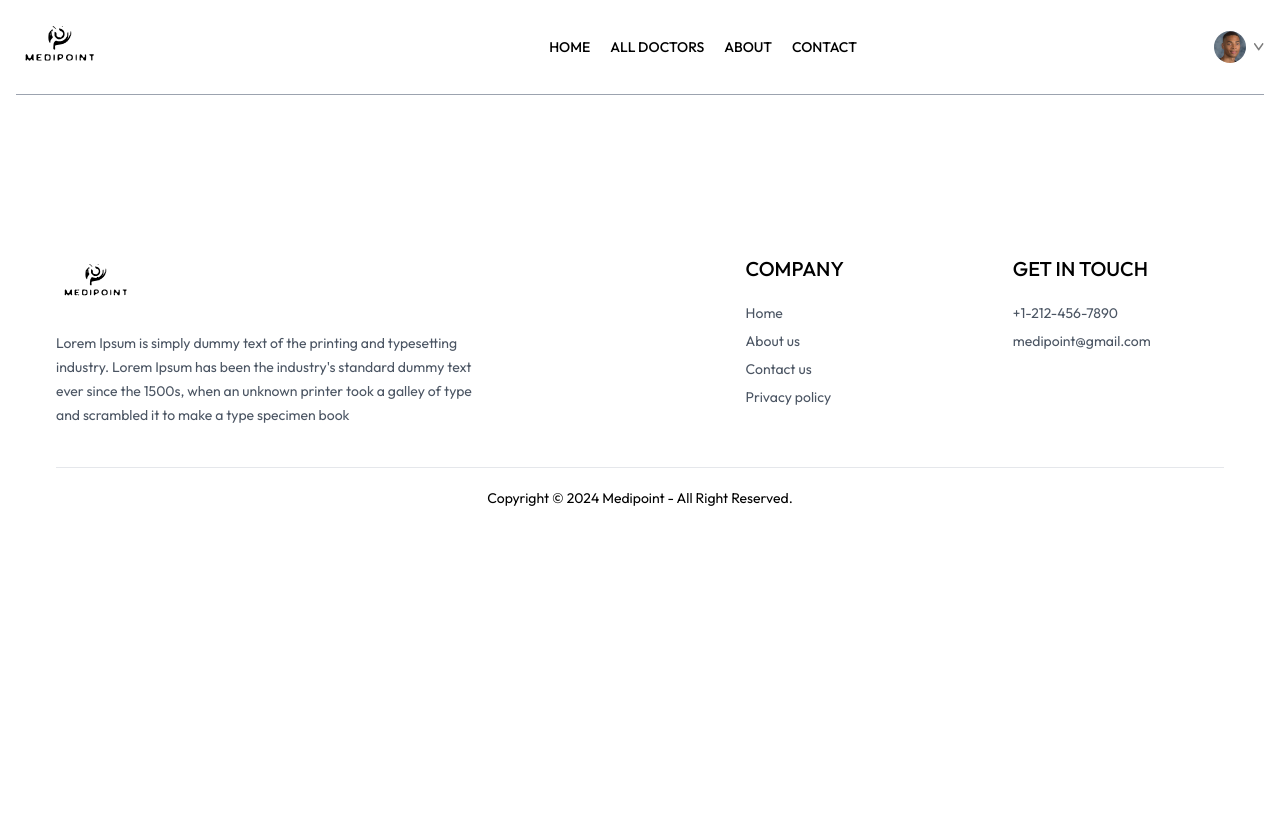
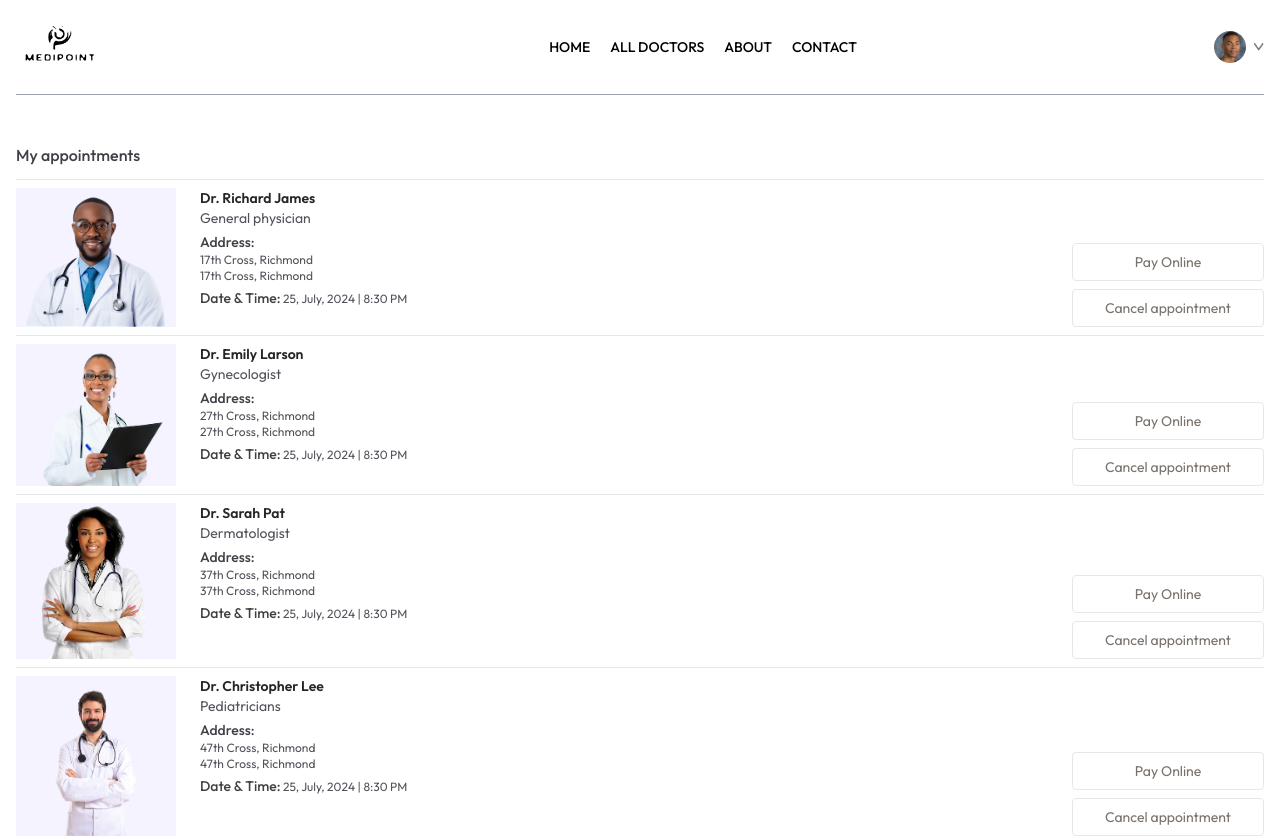
Before and after one commit to arnoldcod/medipoint, a React (Vite) app in the folder frontend/: page /my-appointments in a window 1280 px wide. Shown: the top 838 px of the page. Before the commit the page ends 800 px from the top, so only its background shows below. Built offline with nearby package versions, Linux system fonts and the light colour scheme.

Commit message:
added the my appointments page

```diff
--- a/frontend/src/pages/MyAppointments.jsx
+++ b/frontend/src/pages/MyAppointments.jsx
@@ -1,10 +1,38 @@
 // eslint-disable-next-line no-unused-vars
-import React from 'react'
+import React, { useContext } from 'react'
+import { AppContext } from '../context/AppContext'
 
 const MyAppointments = () => {
+
+  const { doctors} = useContext(AppContext)
+
+
   return (
     <div>
+      <p className='pb-3 mt-12 font-medium text-zinc-700 border-b'>My appointments</p>
+      <div>
+        {doctors.slice().map((item, index)=>(
+          <div className='grid grid-cols-[1fr_2fr] gap-4 sm:flex sm:gap-6 py-2 border-b' key={index}>
+              <div>
+                <img className='w-40 bg-violet-50' src={item.image} alt="" />
+              </div>
+              <div className='flex-1 text-sm text-zinc-600'>
+                <p className='text-neutral-800 font-semibold'>{item.name}</p>
+                <p>{item.speciality}</p>
+                <p className='text-zinc-700 font-medium mt-1'>Address:</p>
+                <p className='text-xs'>{item.address.line1}</p>
+                <p className='text-xs'>{item.address.line1}</p>
+                <p className='text-xs mt-1'> <span className='text-sm text-neutral-700 font-medium'>Date & Time:</span> 25, July, 2024 |  8:30 PM</p>
+              </div>
+              <div></div>
+              <div className='flex flex-col gap-2 justify-end'>
+                <button className='text-sm text-stone-500 text-center sm:min-w-48 py-2 border rounded hover:bg-primary hover:text-white transition-all duration-300 '>Pay Online</button>
+                <button className='text-sm text-stone-500 text-center sm:min-w-48 py-2 border rounded hover:bg-red-600 hover:text-white transition-all duration-300'>Cancel appointment</button>
+              </div>
+          </div>
+        ) )}
 
+      </div>
     </div>
   )
 }
```
